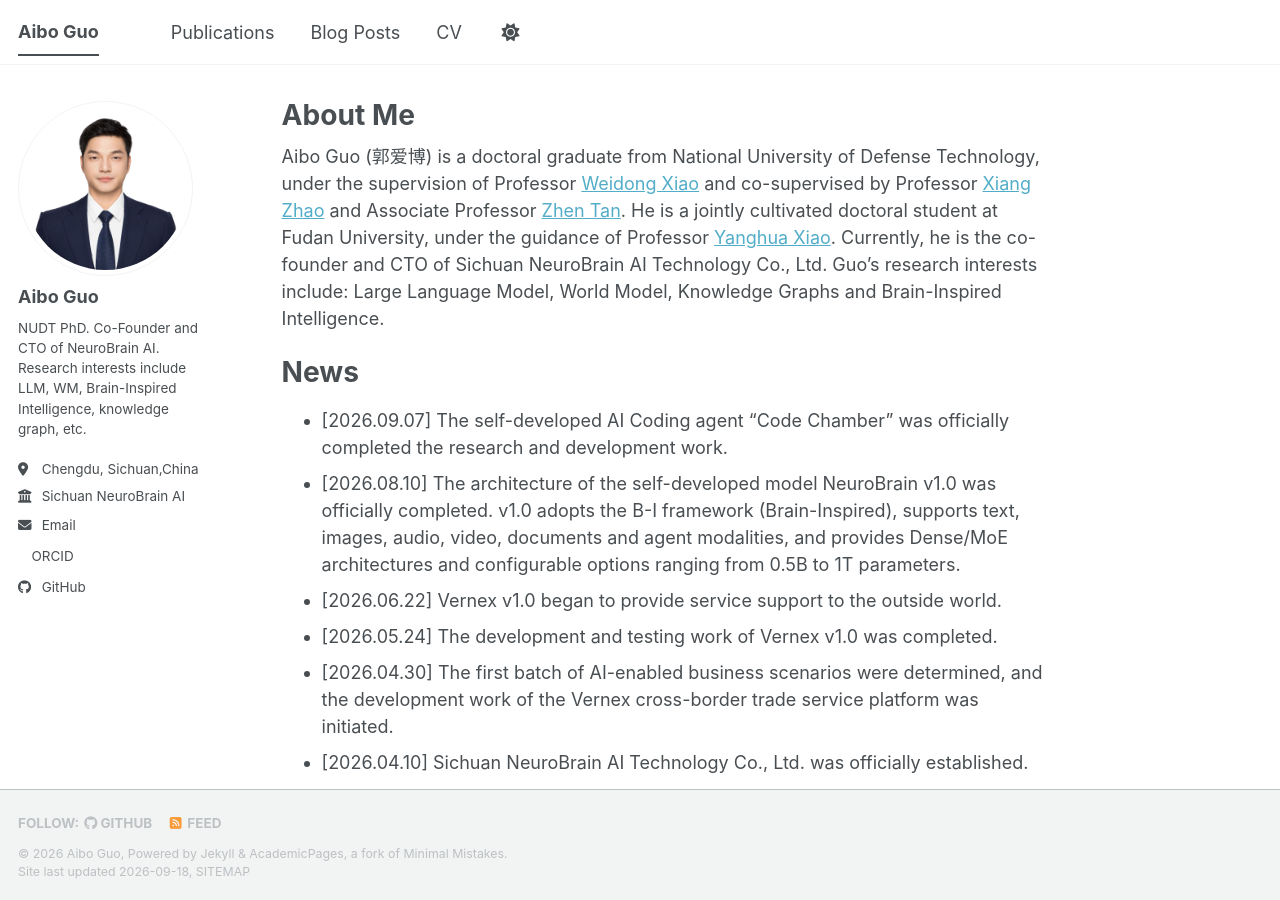
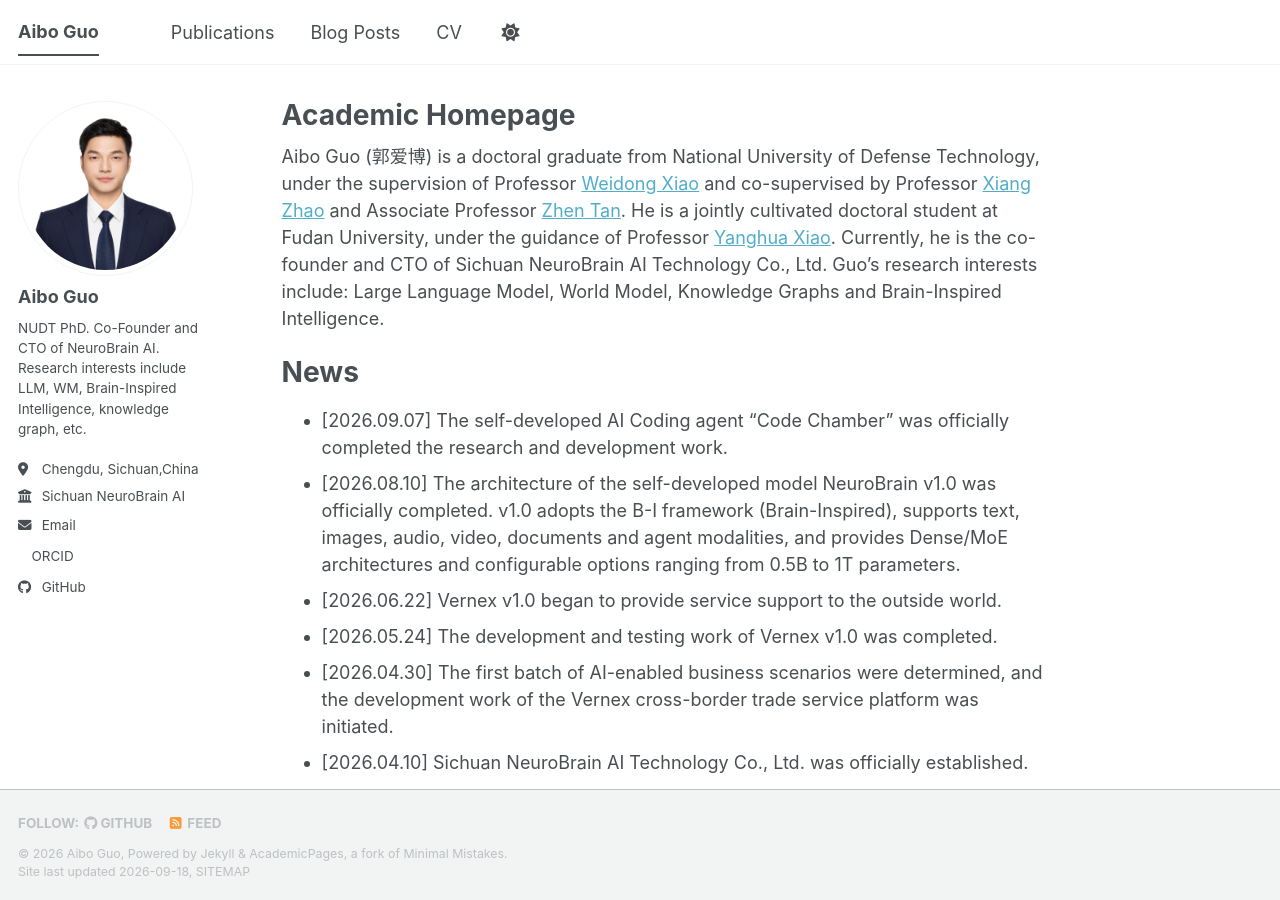
Before and after one commit to AiboGuo-NeuroBrainAI/AiboGuo-NeuroBrainAI.github.io, a Jekyll site: the page built from _pages/about.md, in a window 1280 px wide and 900 px high. Built offline with Jekyll 4.4.1, drawn with Linux system fonts in a browser that asks for light colours; a style sheet for code colours, icons or effects is not loaded.

Commit message:
Update about.md

```diff
--- a/_pages/about.md
+++ b/_pages/about.md
@@ -1,6 +1,6 @@
 ---
 permalink: /
-title: "About Me"
+title: "Academic Homepage"
 author_profile: true
 redirect_from:
   - /about/
```
